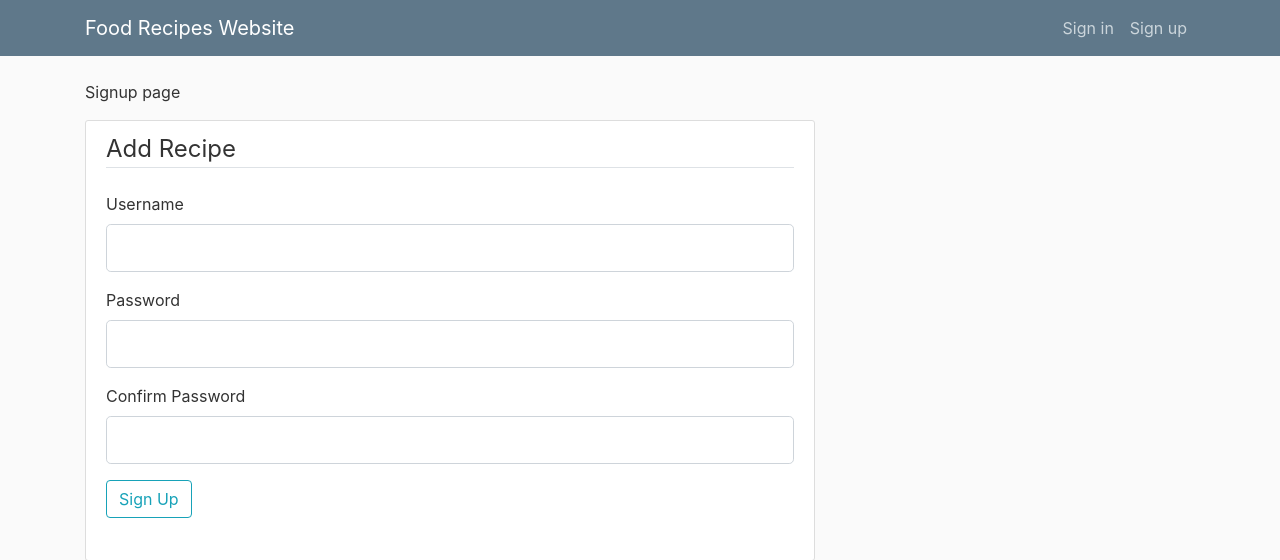
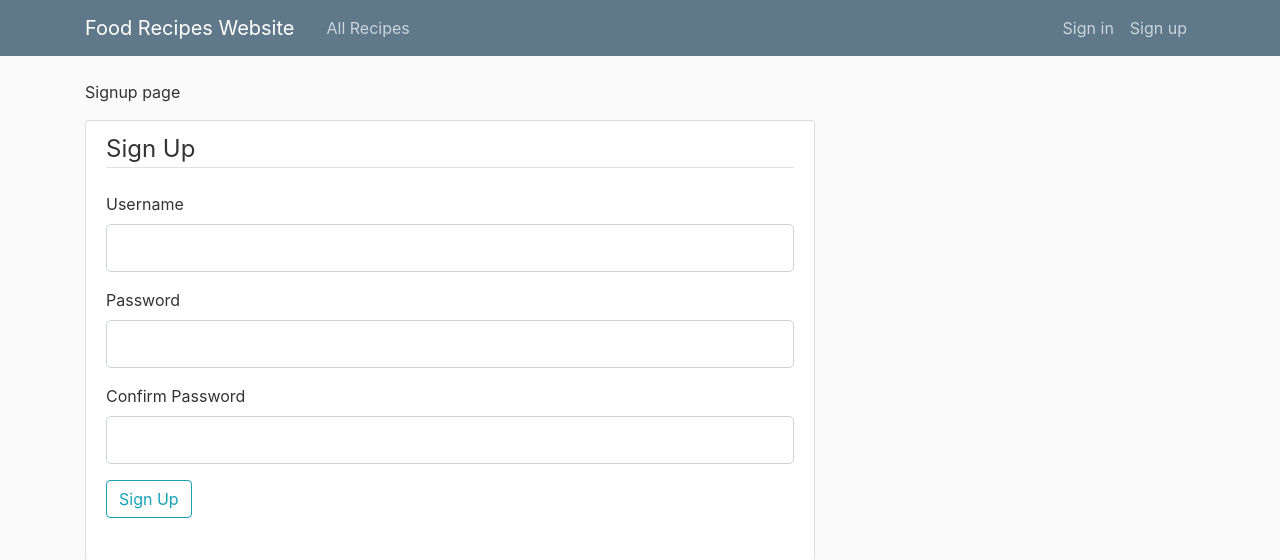
Before and after one commit to wisecity/FoodRecipes, a Flask app: page /signup in a window 1280 px wide. Shown: the top 560 px of the page. Run offline with Flask 2, Linux system fonts and the light colour scheme; some libraries are stand-ins or nearby versions.

Commit message:
Account page deleted, titles added, bugfix on login page, go to login page when logout.

```diff
--- a/app.py
+++ b/app.py
@@ -157,7 +157,7 @@ def fresh_token_loader_callback():
     )
 
 
-api.add_resource(All_Recipes, '/')
+api.add_resource(All_Recipes, '/aaa')
 api.add_resource(RecipeFormation, '/recipe')
 api.add_resource(RecipeManipulation, '/recipe/<string:recipeName>')
 api.add_resource(UserRecipes, '/user/<string:username>')
--- a/routes.py
+++ b/routes.py
@@ -35,29 +35,30 @@ def addrecipe():
 		# Hacked it, waiting for api.
 		recipe = Recipe(name=form.name.data, contents=form.contents.data,
 			details=form.details.data)
-		recipe.add_recipe(username="User_1")
+		recipe.add_recipe(username=current_user.username)
 		flash('Recipe Added.', 'success')
 		return redirect(url_for('mainpage'))
 	else:
-		return render_template('addrecipe.html', form=form)
+		return render_template('addrecipe.html', form=form, title="Add Recipe")
 
 
-@app.route("/showrecipes")
-def showrecipes():
+@app.route("/allrecipes")
+def allrecipes():
 	recipes = Recipe.query.all()
-	return render_template('showrecipes.html', recipes=recipes)
+	return render_template('allrecipes.html', recipes=recipes, title="All Recipes")
 	# return render_template('showrecipes.html', recipes=mocked_recipes)
 
 
-@app.route("/mainpage")
-def mainpage():
-	return render_template('mainpage.html')
+@app.route("/myrecipes")
+def myrecipes():
+    my_recipes = Recipe.query.filter_by(user_id=current_user.id)
+    return render_template('myrecipes.html', recipes=my_recipes, title="My Recipes")
 
 
 @app.route("/signup", methods=['GET', 'POST'])
 def signup():
     if current_user.is_authenticated:
-        return redirect(url_for('account'))
+        return redirect(url_for('myrecipes'))
     else:
         form = UserRegistrationForm()
         if form.validate_on_submit():
@@ -73,10 +74,10 @@ def signup():
 
 
 # Don't change it's name. to trigger @login_required decorator, it needs to be named as login.
-@app.route("/login", methods=['GET', 'POST'])
+@app.route("/", methods=['GET', 'POST'])
 def login():
     if current_user.is_authenticated:
-        return redirect(url_for('account'))
+        return redirect(url_for('myrecipes'))
     else:
         form = UserLoginForm()
         if form.validate_on_submit():
@@ -85,9 +86,10 @@ def login():
             if user:
                 login_user(user, remember=form.remember.data)
                 next_page = request.args.get('next')
-                return redirect(next_page) if next_page else redirect(url_for('account'))
+                return redirect(next_page) if next_page else redirect(url_for('myrecipes'))
             else:
-                flash('Giris basarisiz.', 'danger')
+                flash('Failed.', 'danger')
+                return render_template('signin.html', title='Sign in', form=form)
         else:
             return render_template('signin.html', title='Sign in', form=form)
 
@@ -95,10 +97,4 @@ def login():
 @app.route("/signout")
 def signout():
     logout_user()
-    return redirect(url_for('mainpage'))
-
-
-@app.route("/account")
-@login_required
-def account():
-    return render_template("account.html")
+    return redirect(url_for('login'))
--- a/templates/account.html
+++ /dev/null
@@ -1,4 +0,0 @@
-{% extends "layout.html" %}
-{% block content %}
-	<p>Account page</p>
-{% endblock %}
--- a/templates/showrecipes.html
+++ b/templates/allrecipes.html
@@ -1,5 +1,7 @@
 {% extends "layout.html" %}
 {% block content %}
+	<h3> All Recipes </h3>
+	<hr>
 	{% for recipe in recipes %}
 		<h1>Name: {{recipe.name}}</h1>
 		<p>Contents: {{recipe.contents}}</p>
--- a/templates/layout.html
+++ b/templates/layout.html
@@ -29,8 +29,9 @@
             <div class="navbar-nav mr-auto">
 
               {% if current_user.is_authenticated %}
-                <a class="nav-item nav-link" href="{{ url_for('account') }}">Account</a>
+                <a class="nav-item nav-link" href="{{ url_for('myrecipes') }}">My Recipes</a>
               {% endif %}
+              <a class="nav-item nav-link" href="{{ url_for('allrecipes') }}">All Recipes</a>
             </div>
             <!-- Navbar Right Side -->
             <div class="navbar-nav">
--- a/templates/signin.html
+++ b/templates/signin.html
@@ -5,7 +5,7 @@
         <form method="POST" action="">
             {{ form.hidden_tag() }}
             <fieldset class="form-group">
-                <legend class="border-bottom mb-4">Add Recipe</legend>
+                <legend class="border-bottom mb-4">Sign In</legend>
 				<div class="form-group">
                     {{ form.username.label(class="form-control-label") }}
 
--- a/templates/signup.html
+++ b/templates/signup.html
@@ -5,7 +5,7 @@
         <form method="POST" action="">
             {{ form.hidden_tag() }}
             <fieldset class="form-group">
-                <legend class="border-bottom mb-4">Add Recipe</legend>
+                <legend class="border-bottom mb-4">Sign Up</legend>
 				<div class="form-group">
                     {{ form.username.label(class="form-control-label") }}
 
```
Also changed, not shown: templates/myrecipes.html (added, +15 -0 lines), base.db.
